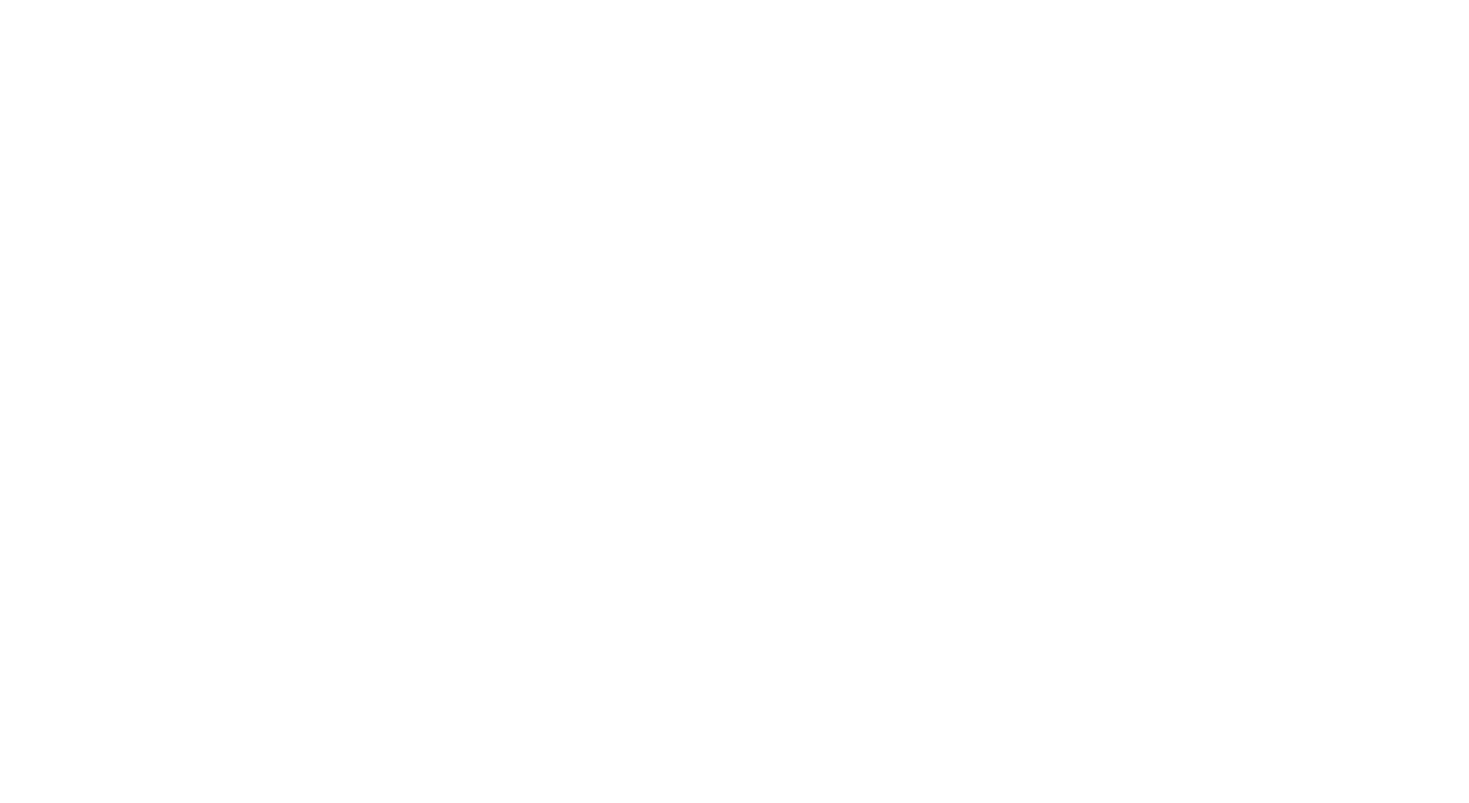
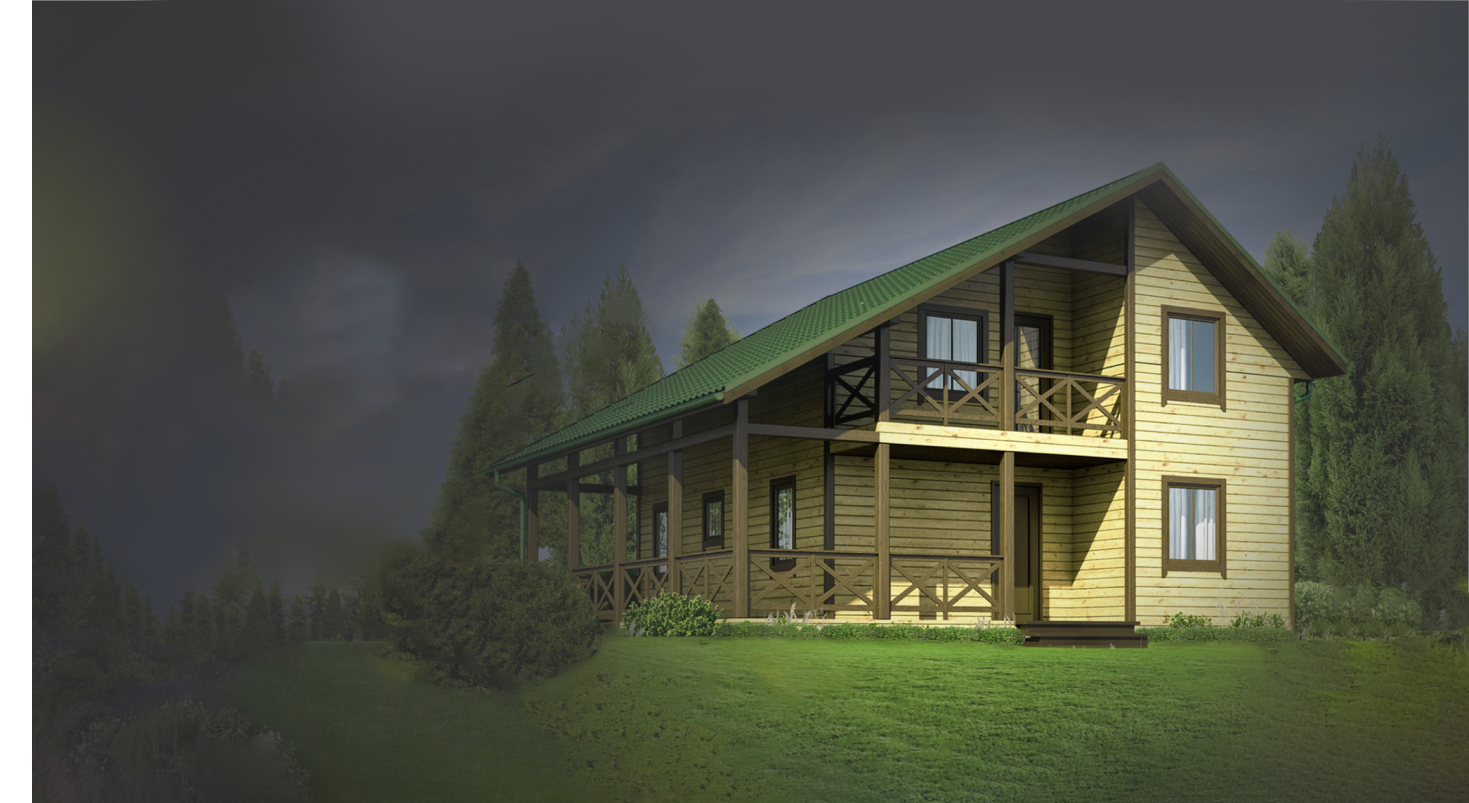
Before and after one commit to Alex-N-1985/HomeWork-15, a plain HTML site: page index.html in a window 1280 px wide. Shown: the whole page, 1469 px wide, since content can reach past the window. Drawn offline with Linux system fonts and the light colour scheme.

Commit message:
Code update.

```diff
--- a/css/style.css
+++ b/css/style.css
@@ -123,3 +123,17 @@
     src: local('Gilroy-UltraLightItalic'),
         url(../fonts/Gilroy-UltraLightItalic.ttf);
 }
+
+body {
+    margin: 0px;
+    padding: 0px;
+    font-size: 0px;
+}
+
+header {
+    background: url("../img/header_bg.png"), lightgray -3px 0px / 100.209% 100% no-repeat;
+    width: 1437px;
+    height: 803px;
+    flex-shrink: 0;
+    margin-left: 2.5%;
+}
--- a/index.html
+++ b/index.html
@@ -7,6 +7,8 @@
     <link rel="stylesheet" href="./css/style.css">
 </head>
 <body>
+    <header>
 
+    </header>
 </body>
 </html>
```
Also changed, not shown: img/header_bg.png (added).
